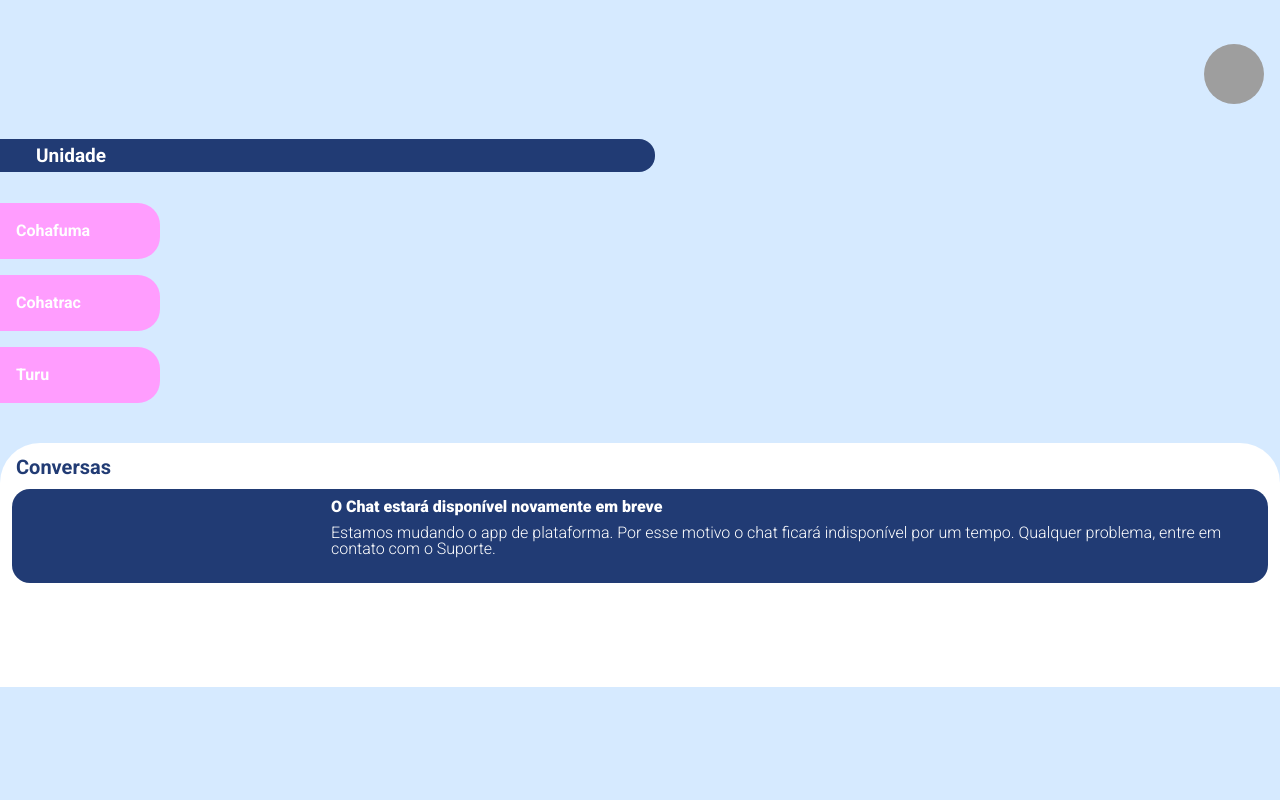
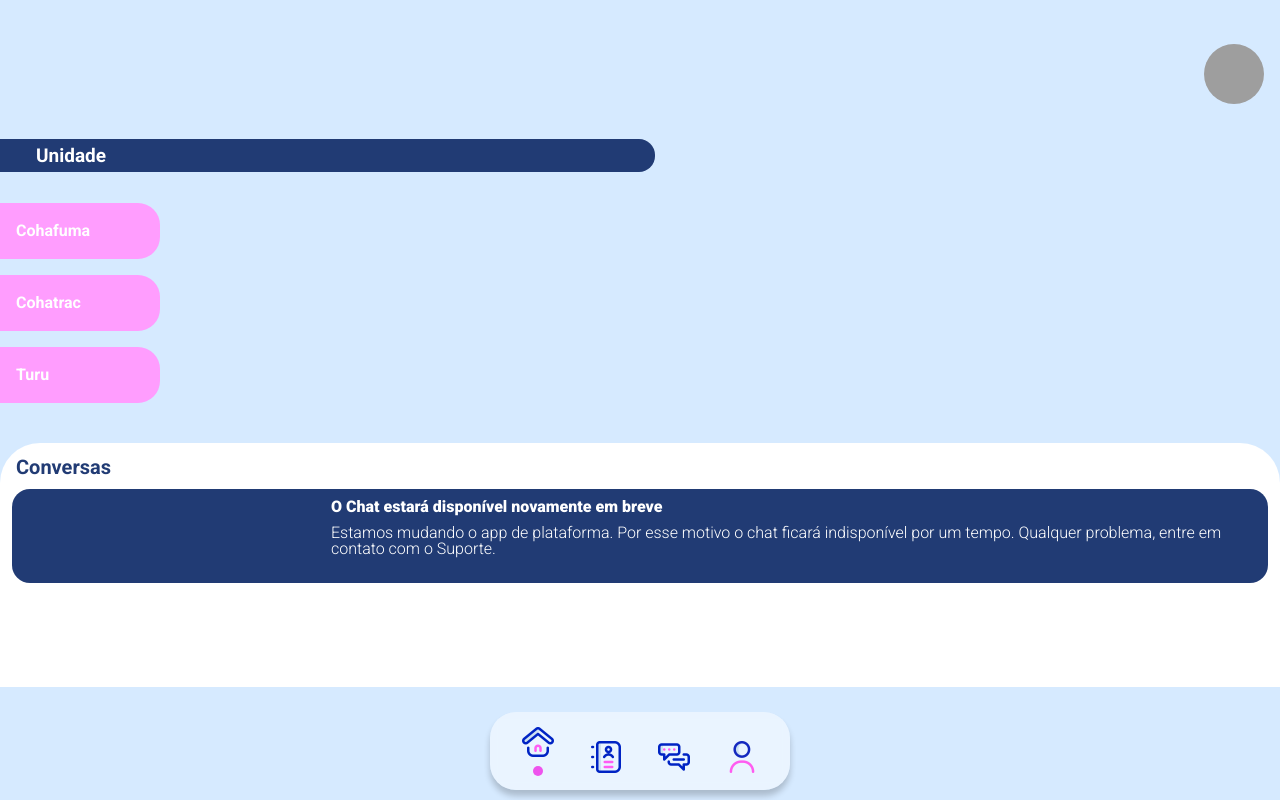
Before and after one commit to guilhermemdiniz/aplicativo-acolher, a website with bundled scripts: page pages/home.html in a window 1280 px wide. Built offline with nearby package versions, Linux system fonts and the light colour scheme; no server answers; grey boxes are pictures that could not be loaded; a script that the page names is missing.

Commit message:
adição do navbar

```diff
--- /dev/null
+++ b/css/agenda-estilos.css
@@ -0,0 +1,37 @@
+
+.navbar__container {
+    display: flex;
+    justify-content: center;
+}
+
+.navbar {
+    position: fixed;
+    bottom: 10px;
+    background-color: #ffffff7c;
+    backdrop-filter: blur(4px);
+    width: 300px;
+    border-radius: 26px;
+    box-shadow: 0 6px 6px rgba(0, 0, 0, 0.2);
+}
+
+.navbar__botoes {
+    display: flex;
+    justify-content: space-around;
+    align-items: flex-end;
+    margin: 14px;
+}
+
+
+.navbar__botoes__item div {
+    width: 10px;
+    height: 10px;
+    background-color: #ee53ed;
+    border-radius: 50%;
+    margin-top: 5px;
+}
+
+.botao-agenda {
+    display: flex;
+    flex-direction: column;
+    align-items: center;
+}
--- /dev/null
+++ b/css/feed-estilos.css
@@ -0,0 +1,37 @@
+
+.navbar__container {
+    display: flex;
+    justify-content: center;
+}
+
+.navbar {
+    position: fixed;
+    bottom: 10px;
+    background-color: #ffffff7c;
+    backdrop-filter: blur(4px);
+    width: 300px;
+    border-radius: 26px;
+    box-shadow: 0 6px 6px rgba(0, 0, 0, 0.2);
+}
+
+.navbar__botoes {
+    display: flex;
+    justify-content: space-around;
+    align-items: flex-end;
+    margin: 14px;
+}
+
+
+.navbar__botoes__item div {
+    width: 10px;
+    height: 10px;
+    background-color: #ee53ed;
+    border-radius: 50%;
+    margin-top: 5px;
+}
+
+.botao-feed {
+    display: flex;
+    flex-direction: column;
+    align-items: center;
+}
--- a/css/home-estilos.css
+++ b/css/home-estilos.css
@@ -143,6 +143,43 @@ body {
     border-radius: 50%;
 }
 
+.navbar__container {
+    display: flex;
+    justify-content: center;
+}
+
+.navbar {
+    position: fixed;
+    bottom: 10px;
+    background-color: #ffffff7c;
+    backdrop-filter: blur(4px);
+    width: 300px;
+    border-radius: 26px;
+    box-shadow: 0 6px 6px rgba(0, 0, 0, 0.2);
+}
+
+.navbar__botoes {
+    display: flex;
+    justify-content: space-around;
+    align-items: flex-end;
+    margin: 14px;
+}
+
+
+.navbar__botoes__item div {
+    width: 10px;
+    height: 10px;
+    background-color: #ee53ed;
+    border-radius: 50%;
+    margin-top: 5px;
+}
+
+.botao-home {
+    display: flex;
+    flex-direction: column;
+    align-items: center;
+}
+
 #animacao {
   width: 190px; height: 190px;
   margin-right: 20px;
--- a/css/monitoramento-estilos.css
+++ b/css/monitoramento-estilos.css
@@ -51,6 +51,28 @@ body {
   left: 25px;
 }
 
+.navbar__container {
+  display: flex;
+  justify-content: center;
+}
+
+.navbar {
+  position: fixed;
+  bottom: 10px;
+  background-color: #ffffff7c;
+  backdrop-filter: blur(4px);
+  width: 300px;
+  border-radius: 26px;
+  box-shadow: 0 6px 6px rgba(0, 0, 0, 0.2);
+}
+
+.navbar__botoes {
+  display: flex;
+  justify-content: space-around;
+  align-items: flex-end;
+  margin: 14px;
+}
+
 .hidden {
   display: none;
 }
--- a/css/monitoramento-main-estilos.css
+++ b/css/monitoramento-main-estilos.css
@@ -458,6 +458,27 @@ body {
     border-radius: 0 0 14px 14px;
 }
 
+.navbar__container {
+    display: flex;
+    justify-content: center;
+}
+
+.navbar {
+    position: fixed;
+    bottom: 10px;
+    background-color: #ffffff7c;
+    backdrop-filter: blur(4px);
+    width: 300px;
+    border-radius: 26px;
+}
+
+.navbar__botoes {
+    display: flex;
+    justify-content: space-around;
+    align-items: flex-end;
+    margin: 14px;
+}
+
 #animacao {
     width: 150px; height: 150px;
 }
--- /dev/null
+++ b/css/perfil-estilos.css
@@ -0,0 +1,37 @@
+
+.navbar__container {
+    display: flex;
+    justify-content: center;
+}
+
+.navbar {
+    position: fixed;
+    bottom: 10px;
+    background-color: #ffffff7c;
+    backdrop-filter: blur(4px);
+    width: 300px;
+    border-radius: 26px;
+    box-shadow: 0 6px 6px rgba(0, 0, 0, 0.2);
+}
+
+.navbar__botoes {
+    display: flex;
+    justify-content: space-around;
+    align-items: flex-end;
+    margin: 14px;
+}
+
+
+.navbar__botoes__item div {
+    width: 10px;
+    height: 10px;
+    background-color: #ee53ed;
+    border-radius: 50%;
+    margin-top: 5px;
+}
+
+.botao-perfil {
+    display: flex;
+    flex-direction: column;
+    align-items: center;
+}
--- a/pages/home.html
+++ b/pages/home.html
@@ -49,7 +49,7 @@
                     <p class="mensagem__texto">
                         <strong id="usuario">User</strong>
                         -
-                        Fodaseeeeeeeeeeeeeeeeeeeeeeeeeeeeeeeeeeeeeeeeeeeeeeeeeeeeeeeeeeeeeeeeeeeeeeeeeeeeeeeeeeeeeeeeeeeeeeeeeeeeeeeeeeeeeeeeeeee.
+                        Lorem ipsum dolor sit amet consectetur, adipisicing elit. Nemo ducimus, voluptatibus, sequi magnam incidunt necessitatibus veritatis dicta repellat modi eaque, libero porro! Mollitia sint culpa quia qui esse saepe alias?
                     </p>
                     <p class="mensagem__hora">16h</p>
                 </div>
@@ -66,6 +66,33 @@
             </div>
         </div>
     </div>
+    <div class="navbar__container">
+        <nav class="navbar">
+            <ul class="navbar__botoes">
+                <li class="navbar__botoes__item botao-home">
+                    <a>
+                        <img src="../app-assets/icons/casa.png" alt="icone home">
+                    </a>
+                    <div></div>
+                </li>
+                <li class="navbar__botoes__item botao-agenda">
+                    <a href="./agenda.html">
+                        <img src="../app-assets/icons/agenda.png" alt="icone agenda">
+                    </a>
+                </li>
+                <li class="navbar__botoes__item botao-feed">
+                    <a href="./feed.html">
+                        <img src="../app-assets/icons/feed.png" alt="icone feed">
+                    </a>
+                </li>
+                <li class="navbar__botoes__item boto-perfil">
+                    <a href="./perfil.html">
+                        <img src="../app-assets/icons/perfil.png" alt="icone perfil">
+                    </a>
+                </li>
+            </ul>
+        </nav>
+    </div>
 </body>
 <script type="module" src="../js/app/home-main.js"></script>
 
```
Also changed, not shown: pages/agenda.html (added, +47 -0 lines), pages/feed.html (added, +47 -0 lines), pages/monitoramento/cohafuma/refeitorio-cohafuma.html (+32 -2 lines), pages/monitoramento/main/monitoramento-cohafuma.html (+31 -1 lines), pages/perfil.html (added, +47 -0 lines), app-assets/icons/agenda.png (added), app-assets/icons/casa.png (added), app-assets/icons/feed.png (added), app-assets/icons/perfil.png (added).
